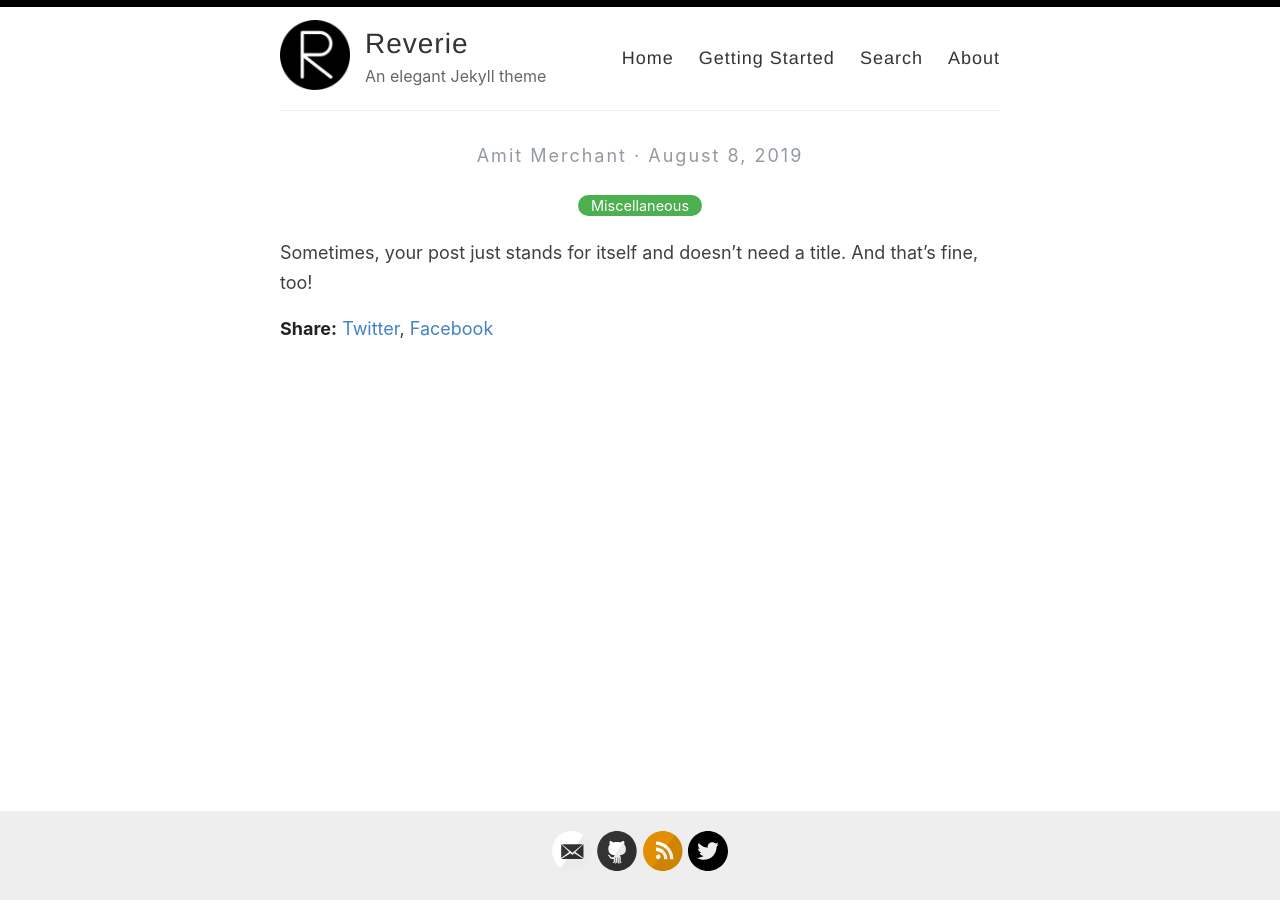
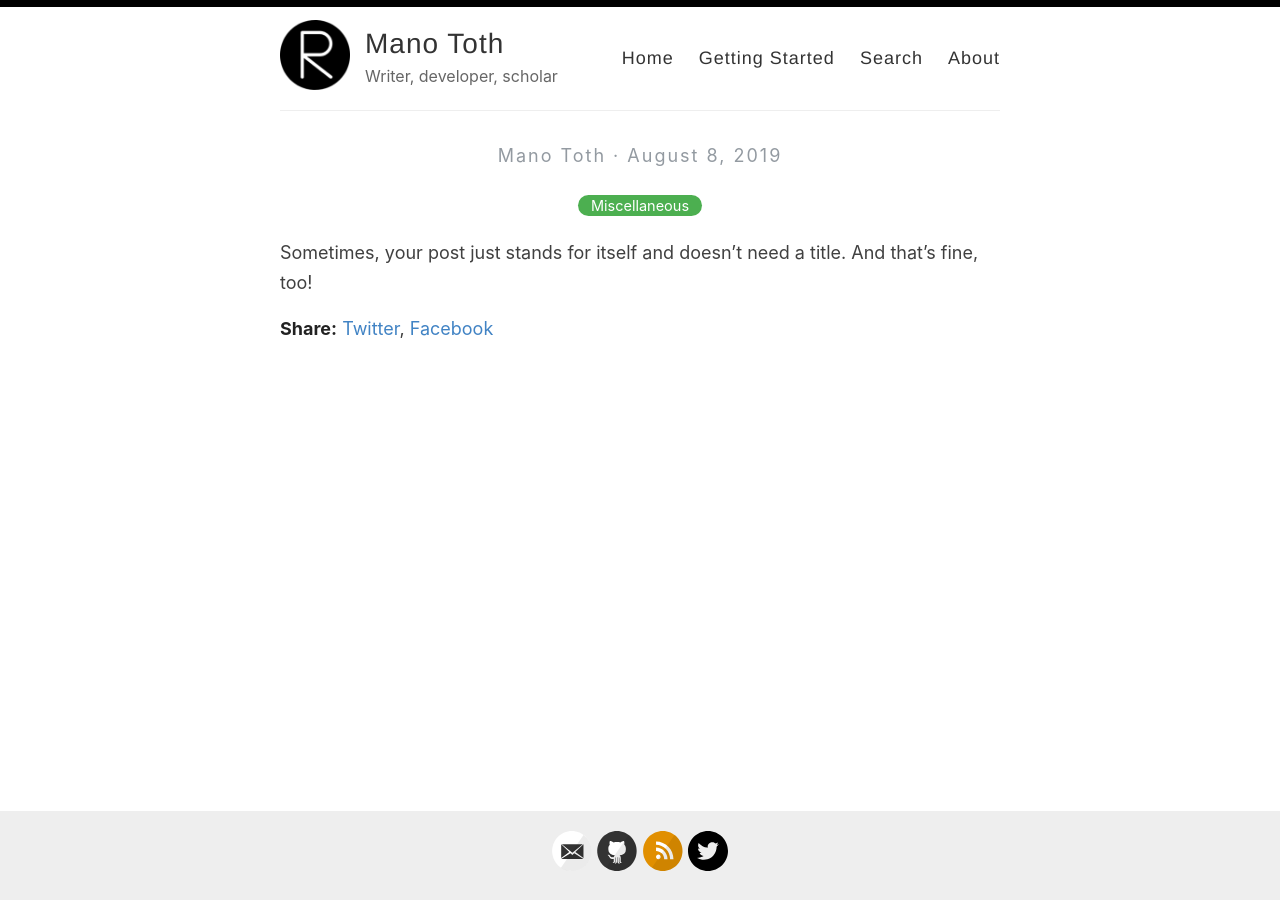
Before and after one commit to manototh/jekyll-test, a Jekyll site: the page built from _posts/2019-08-08-no-title-posts.md, in a window 1280 px wide. Built offline with Jekyll 4.4.1, drawn with Linux system fonts in a browser that asks for light colours.

Commit message:
Customize config.yml, license, readme, 404

```diff
--- a/_config.yml
+++ b/_config.yml
@@ -3,13 +3,13 @@
 #
 
 # Name of your site (displayed in the header)
-name: Reverie
+name: Mano Toth
 
 # Name of the author
-author: Amit Merchant
+author: Mano Toth
 
 # Short bio or description (displayed in the header)
-description: An elegant Jekyll theme
+description: Writer, developer, scholar
 
 # URL of your avatar or profile pic (you could use your GitHub profile pic)
 avatar: /images/reverie.png
@@ -21,15 +21,15 @@ avatar: /images/reverie.png
 # Includes an icon in the footer for each username you enter
 footer-links:
   dribbble:
-  email: amit.d.merchant@gmail.com
+  email: manototh@gmail.com
   facebook:
   flickr:
-  github: amitmerchant1990/reverie
+  github: manototh
   instagram:
   linkedin:
   pinterest:
   rss: rss
-  twitter: amit_merchant
+  twitter: manototh
   stackoverflow:
   youtube: # channel/<your_long_string> or user/<user-name>
   googleplus: # anything in your profile username that comes after plus.google.com/
@@ -41,18 +41,18 @@ footer-links:
 disqus:
 
 # Enter your Google Analytics web tracking code (e.g. UA-2110908-2) to activate tracking
-google_analytics: UA-43339302-11
+google_analytics:
 
 # Your website URL (e.g. http://amitmerchant1990.github.io or http://www.amitmerchant.com)
 # Used for Sitemap.xml and your RSS feed
-url: http://www.amitmerchant.com/reverie
-enforce_ssl: https://www.amitmerchant.com/reverie
+url: https://manototh.com/
+enforce_ssl: https://manototh.com/
 
 # If you're hosting your site at a Project repository on GitHub pages
 # (http://yourusername.github.io/repository-name)
 # and NOT your User repository (http://yourusername.github.io)
 # then add in the baseurl here, like this: "/repository-name"
-baseurl: "/reverie"
+baseurl: "/jekyll-test"
 
 #
 # !! You don't need to change any of the configuration flags below !!
```
Also changed, not shown: 404.md (+1 -1 lines), .github/FUNDING.yml (deleted), README.md, 1 other file.
